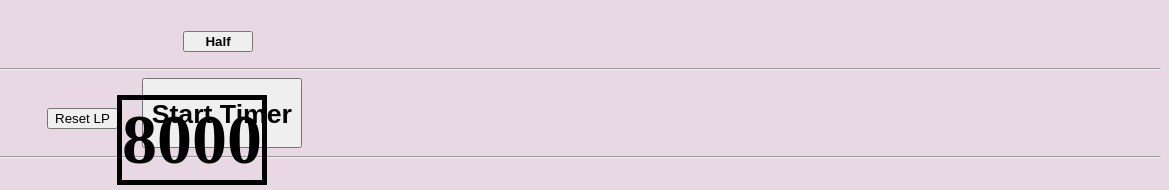
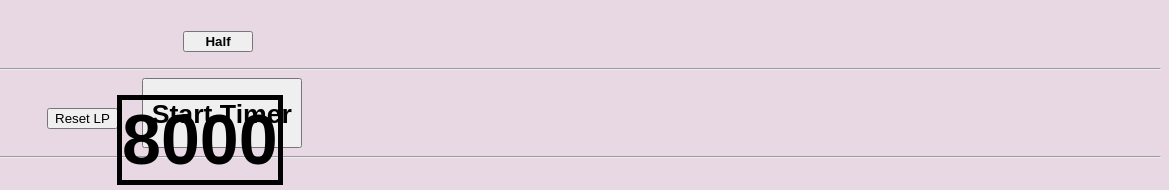
Before and after one commit to ilias-saili/-Yu-Gi-Oh-Life-Points-Calculator, a plain HTML site: page index.html in a window 1280 px wide. Shown: the part 251-441 px from the top of the page, 111-1280 px from the left. Drawn offline with Linux system fonts and the light colour scheme.

Commit message:
Updated font p2_LP

```diff
--- a/styles.css
+++ b/styles.css
@@ -112,6 +112,7 @@ h1.playername2 {
     bottom: 217px;
 }
 h1.p2_LP {
+    font-family: 'squealer', sans-serif;
     font-size: 70px;
     border: 5px solid black;
     width: fit-content;
```
